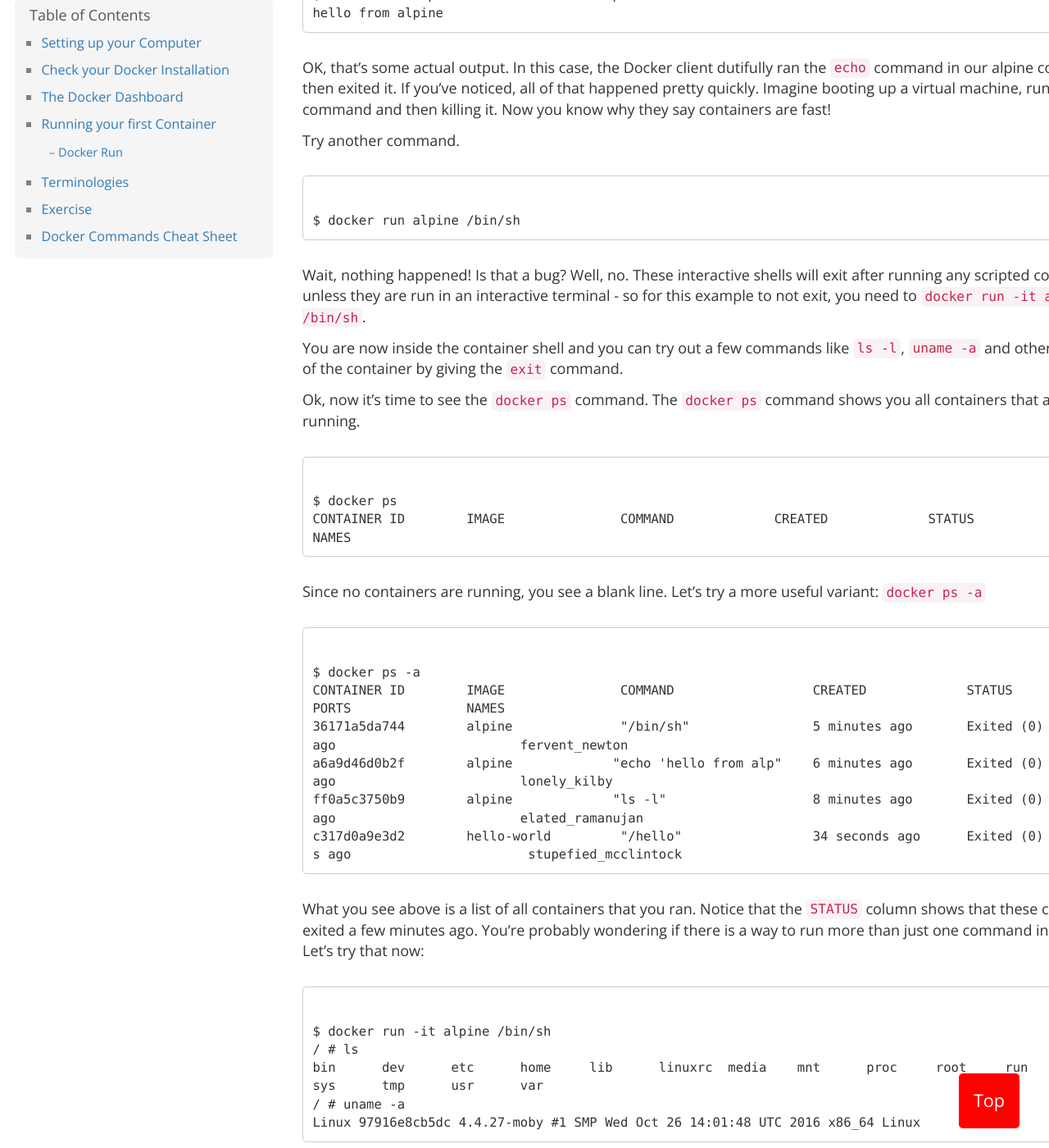
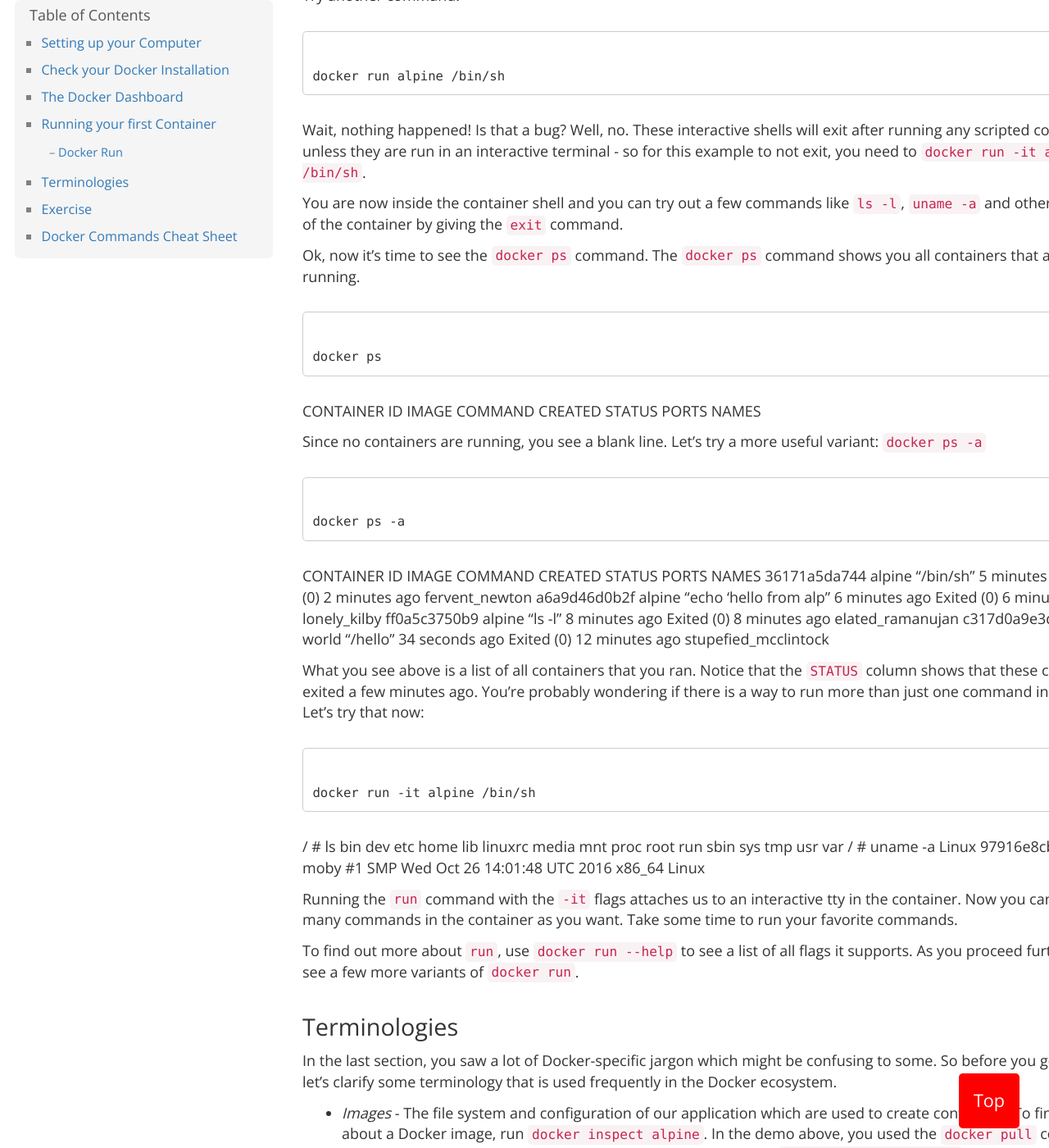
Before and after one commit to dipaish/OS22, a Jekyll site: the page built from docs/index.md, in a window 1280 px wide and 1400 px high, scrolled down 3314 px. Shown: the whole window at 82% size. Built offline with Jekyll 4.4.1, drawn with Linux system fonts in a browser that asks for light colours; our own code applies the rules of GitHub Pages for plain Markdown files; comment, search, counter and statistics services are not loaded; some of the changed text lies outside the part shown.

Commit message:
minor updates.

````diff
--- a/docs/index.md
+++ b/docs/index.md
@@ -15,7 +15,9 @@ The *getting started* guide on Docker has detailed instructions for setting up D
 Once you are done installing Docker, test your Docker installation by running the following:
 
 ```
-$ docker run hello-world
+docker run hello-world
+```
+
 Unable to find image 'hello-world:latest' locally
 latest: Pulling from library/hello-world
 03f4658f8b78: Pull complete
@@ -26,7 +28,7 @@ Status: Downloaded newer image for hello-world:latest
 Hello from Docker.
 This message shows that your installation appears to be working correctly.
 ...
-```
+
 ## The Docker Dashboard
 It provides a quick view of the containers running on your machine. You have quick access to container logs, and you can get a shell inside the container. You can easily manage containers, such as stopping, starting, or removing them.
 ![Docker Dashboard](assets/docker.png "Docker Dashboard").
@@ -37,24 +39,26 @@ In this section, you will run an [Alpine Linux](http://www.alpinelinux.org/) con
 
 To get started, let's run the following in our terminal:
 ```
-$ docker pull alpine
+docker pull alpine
 ```
 
 > **Note:** Depending on how you've installed docker on your system, you might see a `permission denied` error after running the above command. Try the commands from the Getting Started tutorial to [verify your installation](https://docs.docker.com/engine/getstarted/step_one/#/step-3-verify-your-installation). If you're on Linux, you may need to prefix your `docker` commands with `sudo`. Alternatively you can [create a docker group](https://docs.docker.com/engine/installation/linux/ubuntulinux/#/create-a-docker-group) to get rid of this issue.
 
 The `pull` command fetches the alpine **image** from the **Docker registry** and saves it in your system. You can use the `docker images` command to see a list of all images on your system.
 ```
-$ docker images
+docker images
+```
 REPOSITORY              TAG                 IMAGE ID            CREATED             VIRTUAL SIZE
 alpine                 latest              c51f86c28340        4 weeks ago         1.109 MB
 hello-world             latest              690ed74de00f       5 months ago        960 B
-```
+
 
 ### Docker Run
 Great! Let's now run a Docker **container** based on this image. To do that you are going to use the `docker run` command.
 
 ```
-$ docker run alpine ls -l
+docker run alpine ls -l
+```
 total 48
 drwxr-xr-x    2 root     root          4096 Mar  2 16:20 bin
 drwxr-xr-x    5 root     root           360 Mar 18 09:47 dev
@@ -63,7 +67,7 @@ drwxr-xr-x    2 root     root          4096 Mar  2 16:20 home
 drwxr-xr-x    5 root     root          4096 Mar  2 16:20 lib
 ......
 ......
-```
+
 What happened? Behind the scenes, a lot of stuff happened. When you call `run`,
 1. The Docker client contacts the Docker daemon.
 2. The Docker daemon checks local store if the image (alpine in this case) is available locally, and if not, downloads it from Docker Store. (Since we have issued `docker pull alpine` before, the download step is not necessary)
@@ -75,14 +79,16 @@ When you run `docker run alpine`, you provided a command (`ls -l`), so Docker st
 Let's try something more exciting.
 
 ```
-$ docker run alpine echo "hello from alpine"
+docker run alpine echo "hello from alpine"
+
+```
 hello from alpine
-```
+
 OK, that's some actual output. In this case, the Docker client dutifully ran the `echo` command in our alpine container and then exited it. If you've noticed, all of that happened pretty quickly. Imagine booting up a virtual machine, running a command and then killing it. Now you know why they say containers are fast!
 
 Try another command.
 ```
-$ docker run alpine /bin/sh
+docker run alpine /bin/sh
 ```
 
 Wait, nothing happened! Is that a bug? Well, no. These interactive shells will exit after running any scripted commands, unless they are run in an interactive terminal - so for this example to not exit, you need to `docker run -it alpine /bin/sh`.
@@ -93,30 +99,33 @@ You are now inside the container shell and you can try out a few commands like `
 Ok, now it's time to see the `docker ps` command. The `docker ps` command shows you all containers that are currently running.
 
 ```
-$ docker ps
+docker ps
+```
 CONTAINER ID        IMAGE               COMMAND             CREATED             STATUS              PORTS               NAMES
-```
+
 
 Since no containers are running, you see a blank line. Let's try a more useful variant: `docker ps -a`
 
 ```
-$ docker ps -a
+docker ps -a
+```
 CONTAINER ID        IMAGE               COMMAND                  CREATED             STATUS                      PORTS               NAMES
 36171a5da744        alpine              "/bin/sh"                5 minutes ago       Exited (0) 2 minutes ago                        fervent_newton
 a6a9d46d0b2f        alpine             "echo 'hello from alp"    6 minutes ago       Exited (0) 6 minutes ago                        lonely_kilby
 ff0a5c3750b9        alpine             "ls -l"                   8 minutes ago       Exited (0) 8 minutes ago                        elated_ramanujan
 c317d0a9e3d2        hello-world         "/hello"                 34 seconds ago      Exited (0) 12 minutes ago                       stupefied_mcclintock
-```
+
 
 What you see above is a list of all containers that you ran. Notice that the `STATUS` column shows that these containers exited a few minutes ago. You're probably wondering if there is a way to run more than just one command in a container. Let's try that now:
 
 ```
-$ docker run -it alpine /bin/sh
+docker run -it alpine /bin/sh
+```
 / # ls
 bin      dev      etc      home     lib      linuxrc  media    mnt      proc     root     run      sbin     sys      tmp      usr      var
 / # uname -a
 Linux 97916e8cb5dc 4.4.27-moby #1 SMP Wed Oct 26 14:01:48 UTC 2016 x86_64 Linux
-```
+
 Running the `run` command with the `-it` flags attaches us to an interactive tty in the container. Now you can run as many commands in the container as you want. Take some time to run your favorite commands.
 
  To find out more about `run`, use `docker run --help` to see a list of all flags it supports. As you proceed further, we'll see a few more variants of `docker run`.
@@ -154,7 +163,7 @@ In the last section, you saw a lot of Docker-specific jargon which might be conf
 ***Example Launching a container in detached mode***
 
 ```
-$ docker run --name cname -e MYSQL_ROOT_PASSWORD=yourpassword -d mysql:tag
+docker run --name cname -e MYSQL_ROOT_PASSWORD=yourpassword -d mysql:tag
 
 ```
 In the above command:
````
